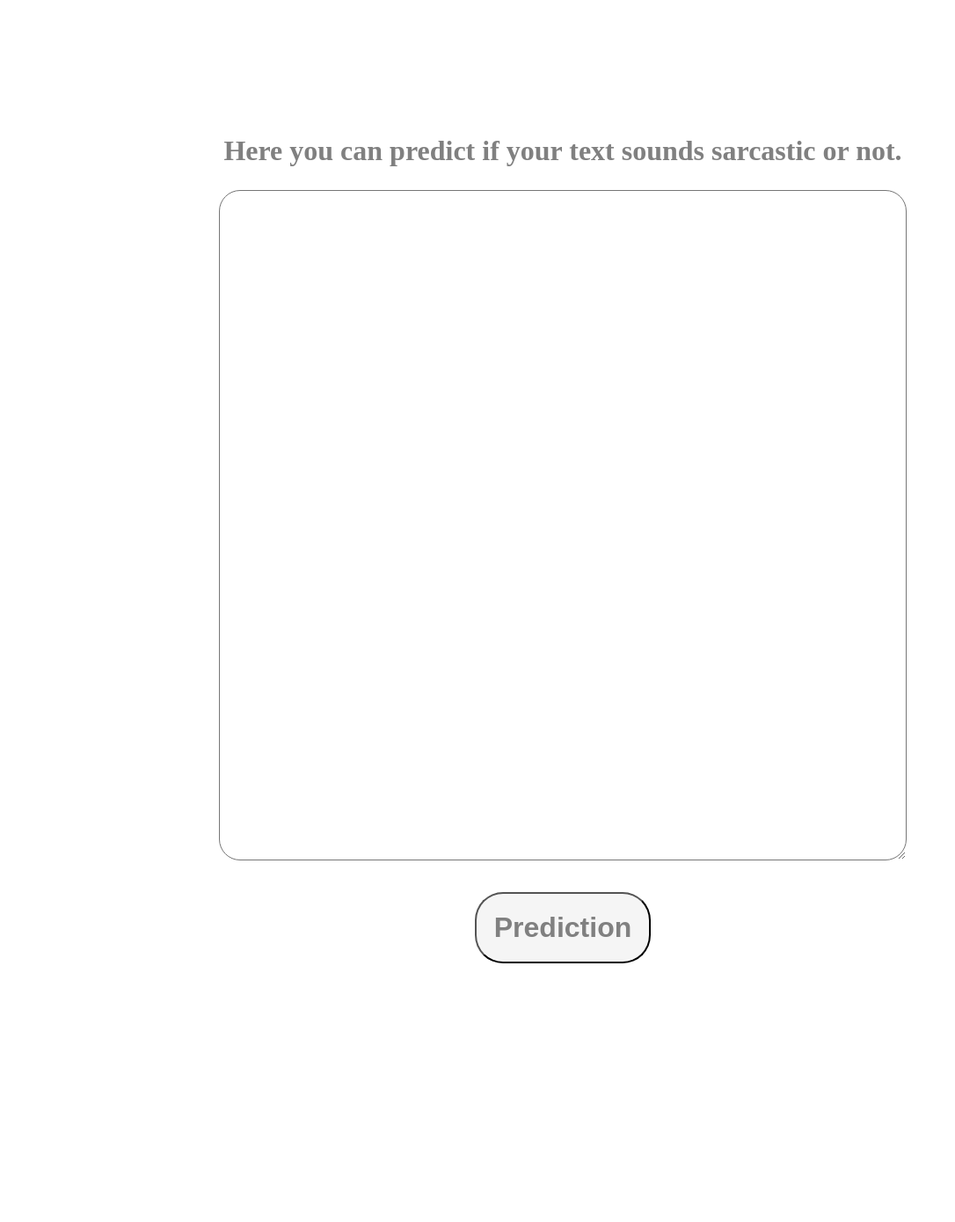
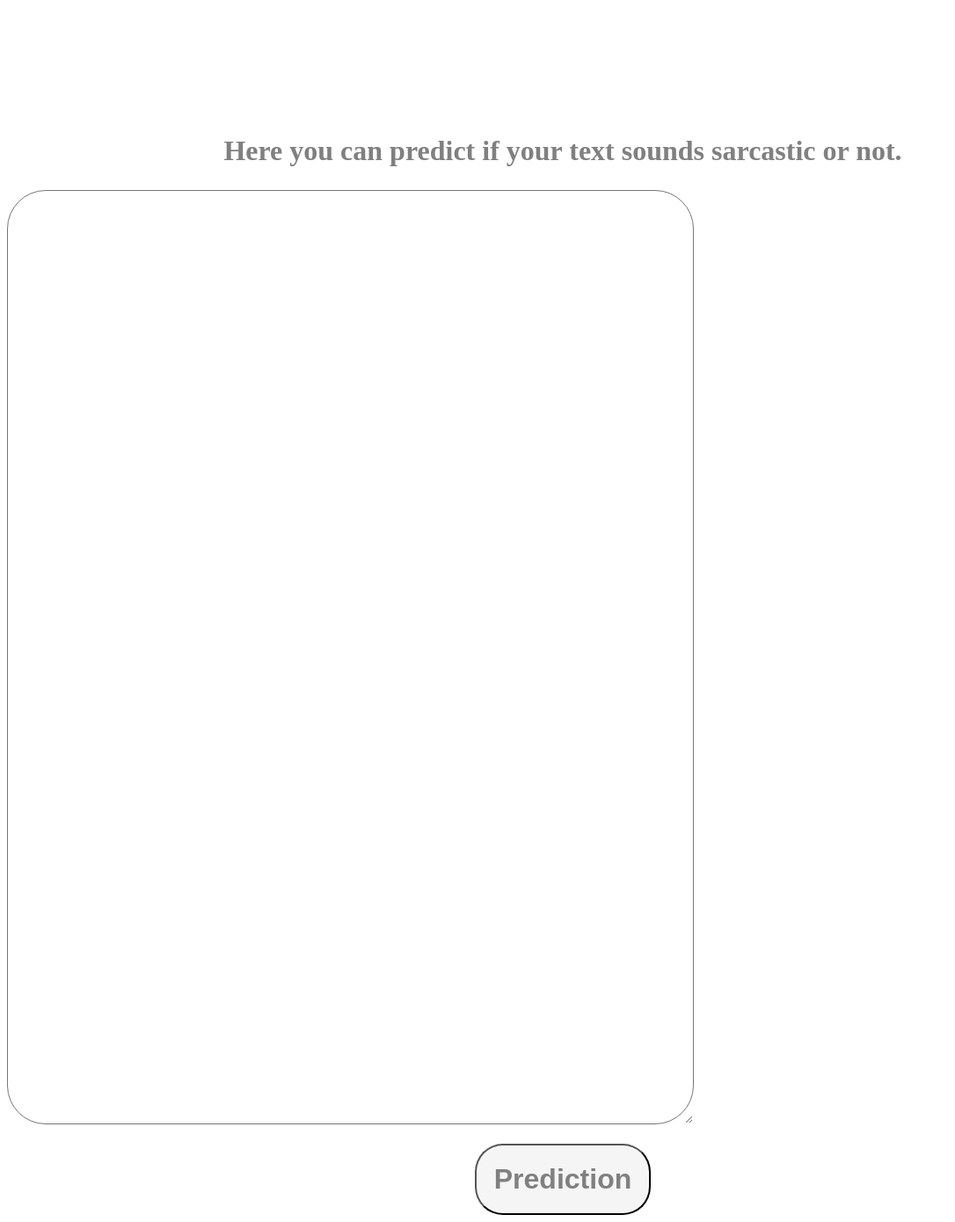
Before and after one commit to OlenaBL/sarcasm, a Flask app: page / in a window 1280 px wide. Shown: the whole page at 88% size, without its empty margins (0-1086 px from the left). Before the commit the page ends 1095 px from the top, so only its background shows below. Run offline with Flask 2, Linux system fonts and the light colour scheme.

Commit message:
Update index.html

```diff
--- a/templates/index.html
+++ b/templates/index.html
@@ -41,10 +41,9 @@
 	    }
 	textarea {
 	    font-family: fantasy;
-  	    font-size: 24px;
+  	    font-size: 44px;
 	    line-height: 1.5em;
 	    color: gray;
-	    display: block;
 	    padding: 200px;
 	    }
         </style>
```
